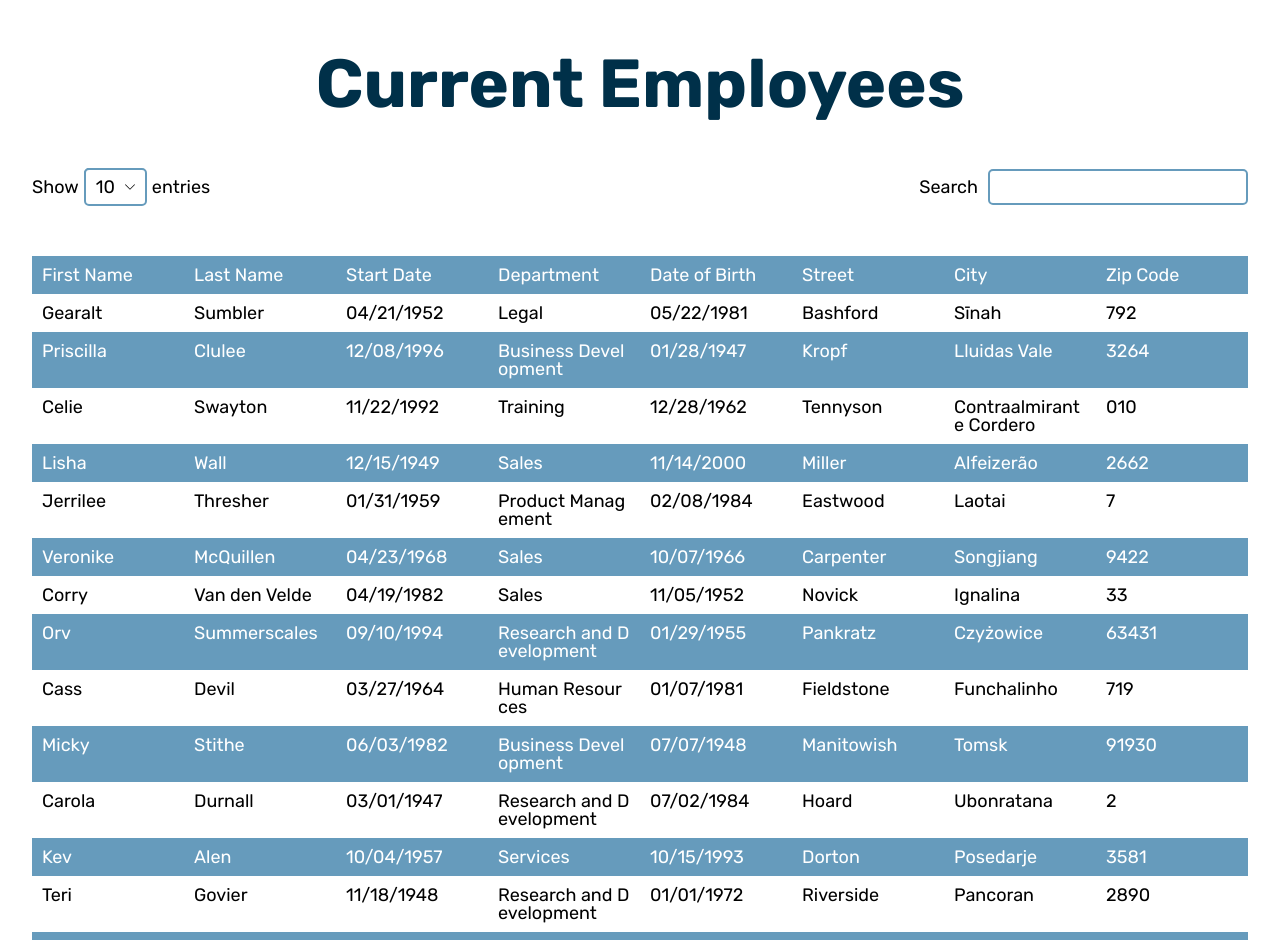
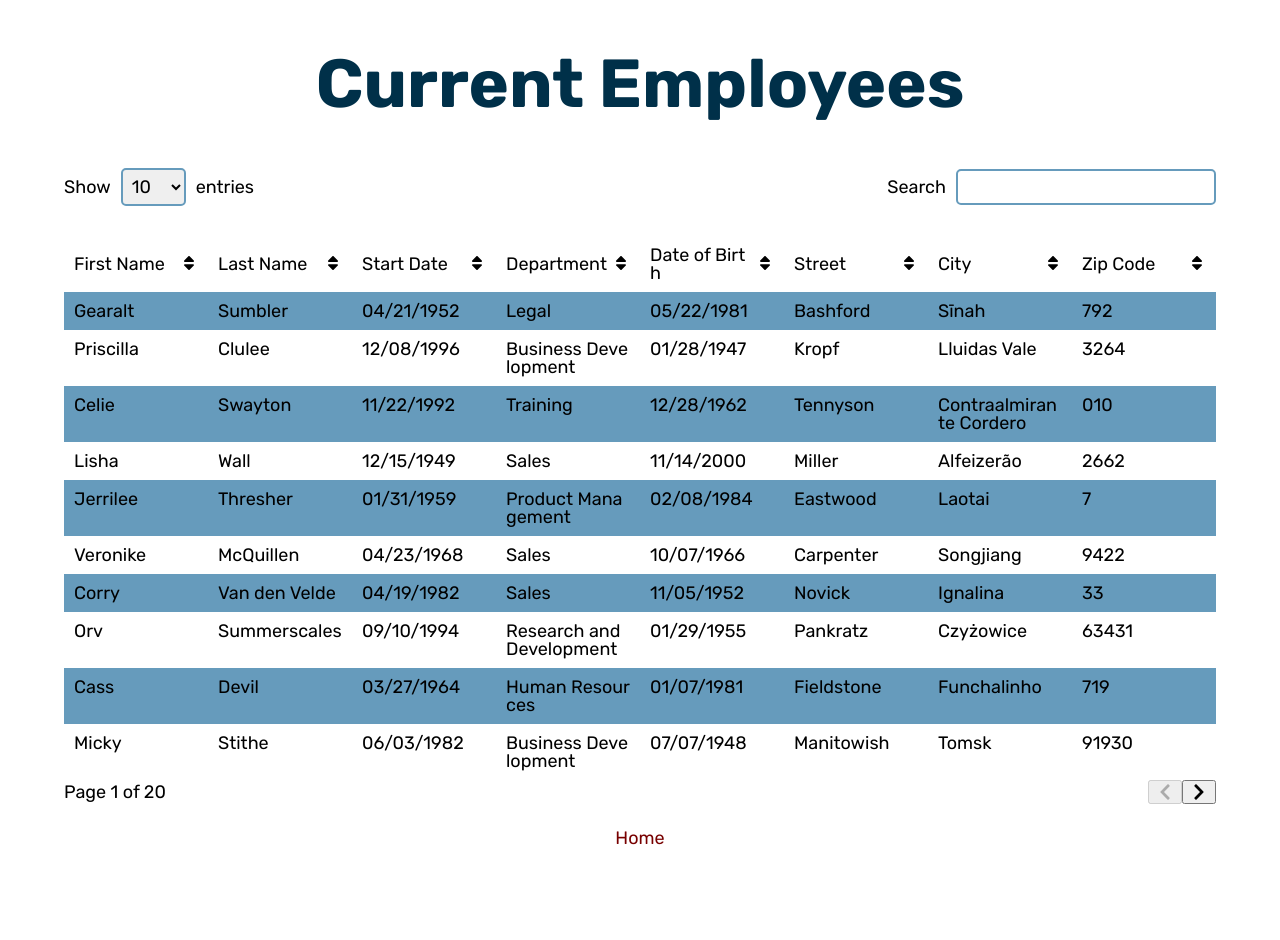
Before and after one commit to AnthonyCollette/Project14, a React (Create React App) app: page /employees in a window 1280 px wide. Shown: the top 940 px of the page. After the commit the page ends 849 px from the top, so only its background shows below. Built offline with nearby package versions, Linux system fonts and the light colour scheme.

Commit message:
init pagination

```diff
--- a/package.json
+++ b/package.json
@@ -39,6 +39,7 @@
   "devDependencies": {
     "@reduxjs/toolkit": "^2.0.1",
     "@tanstack/react-table": "^8.11.2",
+    "react-icons": "^4.12.0",
     "react-redux": "^9.0.4",
     "react-router-dom": "^6.21.1",
     "sass": "^1.69.5"
--- a/src/assets/css/style.css
+++ b/src/assets/css/style.css
@@ -165,6 +165,12 @@ main {
     align-items: center;
 }
 
+.container {
+    max-width: 90%;
+    width: 1400px;
+    margin: 0 auto;
+}
+
 h1 {
     color: var(--color-001);
     font-size: 6.8rem;
@@ -263,9 +269,7 @@ select {
     display: flex;
     align-items: center;
     justify-content: space-between;
-    width: 1400px;
-    max-width: 95%;
-    margin: 0 auto;
+    margin: 0 auto 30px;
 }
 
 .filters > p {
@@ -366,10 +370,8 @@ select {
     align-items: center;
 }
 
-.table {
-    max-width: 95%;
-    width: 1400px;
-    margin: 50px auto 0;
+.table select {
+    margin: 0 10px;
 }
 
 .table .tr {
@@ -385,5 +387,31 @@ select {
 
 .table .tr:nth-child(odd) {
     background-color: var(--color-002);
-    color: white;
 }
+
+.table .th {
+    display: flex;
+    align-items: center;
+    justify-content: space-between;
+}
+
+.chevrons {
+    cursor: pointer;
+}
+
+.pagination {
+    display: flex;
+    align-items: center;
+}
+
+.table-bottom {
+    display: flex;
+    align-items: center;
+    justify-content: space-between;
+}
+
+.table-bottom button {
+    display: flex;
+    align-items: center;
+    justify-content: center;
+}
--- a/src/components/Table.js
+++ b/src/components/Table.js
@@ -1,7 +1,13 @@
-import { flexRender, getCoreRowModel, useReactTable } from '@tanstack/react-table'
+import { flexRender, getCoreRowModel, getFilteredRowModel, getPaginationRowModel, getSortedRowModel, useReactTable } from '@tanstack/react-table'
 import mockedData from '../mocks/data'
+import { useEffect, useState } from 'react';
+import { FaSort, FaChevronLeft, FaChevronRight } from 'react-icons/fa'
 
 const Table = () => {
+
+    const [columnFilters, setColumnFilters] = useState([])
+    const [numberOfResults, setNumberOfResults] = useState(10)
+    const [actualPage, setActualPage] = useState(0)
 
     const columns = [
         {
@@ -49,14 +55,65 @@ const Table = () => {
     const table = useReactTable({
         data: mockedData,
         columns,
-        getCoreRowModel: getCoreRowModel()
+        state: {
+            columnFilters,
+            pagination: {
+                pageSize: numberOfResults,
+                pageIndex: actualPage
+            }
+        },
+        getCoreRowModel: getCoreRowModel(),
+        getFilteredRowModel: getFilteredRowModel(),
+        getPaginationRowModel: getPaginationRowModel(),
+        getSortedRowModel: getSortedRowModel(),
     })
 
+    const firstName = columnFilters.find(
+        filter => filter.id === 'firstName'
+    )?.value || ''
+
+    const handleChange = (e) => {
+        setNumberOfResults(Number(e.target.value))
+    }
+
+    const handlePrev = () => {
+        setActualPage(actualPage - 1)
+    }
+    const handleNext = () => {
+        setActualPage(actualPage + 1)
+    }
+
+    const onFilterChange = (id, value) => setColumnFilters(
+        filters => filters.filter(f => f.id !== f.id).concat({
+            id, value
+        })
+    )
     return (
         <div className='table'>
+            <div className='filters'>
+                <p>Show
+                    <select onChange={handleChange}>
+                        <option value={10}>10</option>
+                        <option value={25}>25</option>
+                        <option value={50}>50</option>
+                        <option value={100}>100</option>
+                    </select>
+                    entries
+                </p>
+
+                <div className='search'>
+                    <label htmlFor="search">
+                        Search
+                    </label>
+                    <input type="text" name="search" value={firstName} onChange={(e) => onFilterChange('firstName', e.target.value)} />
+                </div>
+            </div>
             {table.getHeaderGroups().map(headerGroup => <div className='tr' key={headerGroup.id}>
                 {headerGroup.headers.map(header => <div className='th' key={header.id}>
                     {header.column.columnDef.header}
+                    <div className='chevrons'>
+                        {header.column.getCanSort() && <FaSort onClick={header.column.getToggleSortingHandler()} />}
+                    </div>
                 </div>)}
             </div>)}
             {
@@ -71,6 +128,20 @@ const Table = () => {
                     </div>)}
                 </div>)
             }
+            <div className='table-bottom'>
+                    <p>
+                    Page {table.getState().pagination.pageIndex + 1} of {table.getPageCount()}
+                    </p>
+                    <div className='pagination'>
+                        <button onClick={handlePrev} disabled={!table.getCanPreviousPage()}>
+                            <FaChevronLeft />
+                        </button>
+                        <button onClick={handleNext}
+                        disabled={!table.getCanNextPage()}>
+                            <FaChevronRight />
+                        </button>
+                    </div>
+            </div>
         </div>
     );
 };
--- a/src/views/Employees.js
+++ b/src/views/Employees.js
@@ -5,31 +5,11 @@ import SmoothSelect from '../components/SmoothSelect';
 
 const Employees = () => {
 
-    const quantityOptions = ['10', '25', '50', '100']
-
     return (
         <main>
             <h1>Current Employees</h1>
-            <div className='filters'>
-                <p>Show
-                    <SmoothSelect options={quantityOptions} />
-                    entries
-                </p>
-
-                <div className='search'>
-                    <label for="search">
-                        Search
-                    </label>
-                    <input type="text" name="search" />
-                </div>
-            </div>
-            <Table />
-            <div className='table--bottom'>
-                <p>Showing 0 to 0 of 0 entries</p>
-                <div className='pagination'>
-                    <button>Previous</button>
-                    <button>Next</button>
-                </div>
+            <div className='container'>
+                <Table />
             </div>
             <Link to="/" className='back'>Home</Link>
         </main>
```
Also changed, not shown: 1 other file (tests, documents, lock files or other folders). Lines whose indentation alone changed are shown as unchanged.
